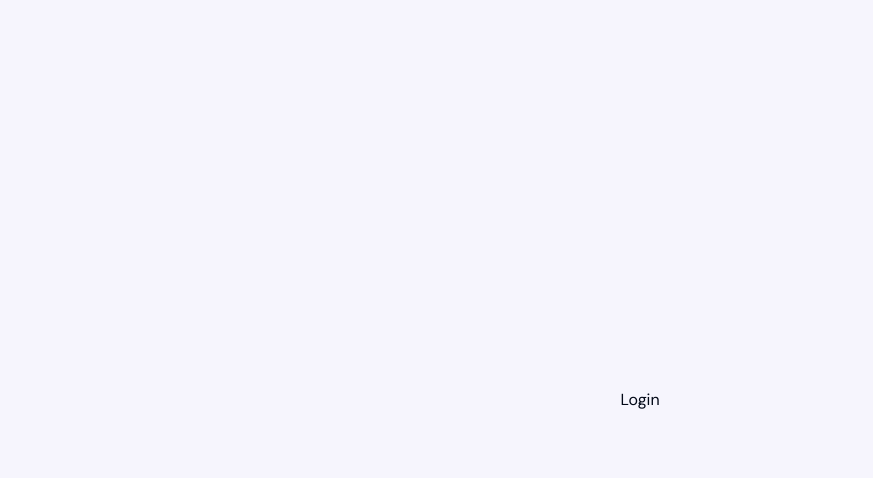
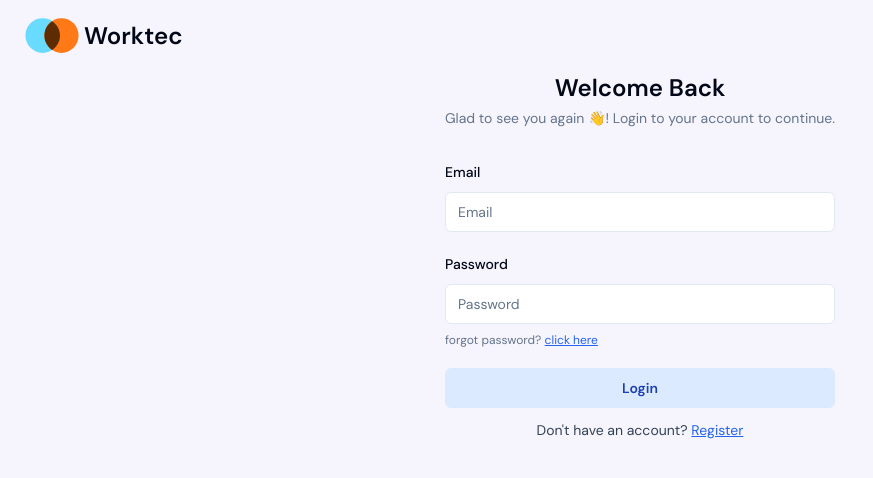
Before and after one commit to Tati-Maria/agile-tool, a React (Vite) app in the folder client/: page /login in a window 1280 px wide. Shown: the top 478 px of the page, without its empty margins (0-873 px from the left). Built offline with nearby package versions, Linux system fonts and the light colour scheme.

Commit message:
fix: layout and login page

```diff
--- /dev/null
+++ b/client/src/components/auth/login-form.tsx
@@ -0,0 +1,97 @@
+import {
+  Form,
+  FormControl,
+  FormDescription,
+  FormField,
+  FormItem,
+  FormLabel,
+  FormMessage,
+} from '@/components/ui/form';
+import { Button } from '@/components/ui/button';
+import { Input } from '@/components/ui/input';
+import { Icons } from '@/components/ui/icons';
+
+import { useForm } from 'react-hook-form';
+import { zodResolver } from '@hookform/resolvers/zod';
+import { LoginSchema, loginSchema } from '@/lib/validation/user';
+import { Link } from 'react-router-dom';
+import { Typography } from '@/components/shared';
+
+interface LoginFormProps {
+  onSubmit: (data: LoginSchema) => void;
+  isLoading?: boolean;
+}
+
+const LoginForm: React.FC<LoginFormProps> = ({ onSubmit, isLoading }) => {
+  const form = useForm<LoginSchema>({
+    resolver: zodResolver(loginSchema),
+  });
+
+  const handleSubmit = (data: LoginSchema) => {
+    onSubmit(data);
+  };
+
+  return (
+    <Form {...form}>
+      <form className='space-y-5 mt-8' onSubmit={form.handleSubmit(handleSubmit)}>
+        <FormField
+          name="email"
+          control={form.control}
+          render={({ field }) => (
+            <FormItem>
+              <FormLabel htmlFor="email">Email</FormLabel>
+              <FormControl>
+                <Input {...field} id="email" type="email" placeholder="Email" />
+              </FormControl>
+              <FormMessage />
+            </FormItem>
+          )}
+        />
+        <FormField
+          name="password"
+          control={form.control}
+          render={({ field }) => (
+            <FormItem>
+              <FormLabel htmlFor="password">Password</FormLabel>
+              <FormControl>
+                <Input
+                  {...field}
+                  id="password"
+                  type="password"
+                  placeholder="Password"
+                />
+              </FormControl>
+              <FormDescription className="text-xs">
+                forgot password?{' '}
+                <Link
+                  className="link-text text-blue-600 underline"
+                  to="/forgot-password"
+                >
+                  click here
+                </Link>
+              </FormDescription>
+              <FormMessage />
+            </FormItem>
+          )}
+        />
+        <div className="flex flex-col space-y-3">
+          <Button variant={'brand'} type="submit" disabled={isLoading}>
+            Login
+            {isLoading ||
+              (form.formState.isSubmitting && (
+                <Icons.spinner className="animate-spin h-4 w-4 ml-2" />
+              ))}
+          </Button>
+          <Typography className="text-center text-slate-700">
+            Don't have an account?{' '}
+            <Link className="link-text text-blue-600 underline" to="/register">
+              Register
+            </Link>
+          </Typography>
+        </div>
+      </form>
+    </Form>
+  );
+};
+
+export default LoginForm;
--- a/client/src/components/home/footer.tsx
+++ b/client/src/components/home/footer.tsx
@@ -2,7 +2,7 @@ import {FacebookIcon, TwitterIcon, LinkedinIcon, InstagramIcon} from "lucide-rea
 
 const Footer = () => {
   return (
-    <footer className="w-full bg-slate-900 text-white py-4">
+    <footer className="w-full bg-slate-100 py-4">
       <div className="container mx-auto px-4 flex flex-col items-center justify-center space-y-4">
         <div className="flex space-x-6">
           <a
--- a/client/src/components/home/header.tsx
+++ b/client/src/components/home/header.tsx
@@ -6,7 +6,7 @@ const Header = () => {
       <div className="flex-col-center space-y-6 h-full justify-center items-center text-center md:items-end md:text-right">
         <Heading
           level={1}
-          className="text-3xl mx-auto font-bold tracking-tighter sm:text-4xl md:text-5xl lg:text-7xl"
+          className="text-5xl mx-auto font-bold tracking-tighter sm:text-6xl md:text-7xl"
         >
           Manage Your{' '}
           <span className="bg-gradient-to-r from-primary to-icon bg-clip-text text-transparent">
--- a/client/src/components/home/navbar.tsx
+++ b/client/src/components/home/navbar.tsx
@@ -12,7 +12,7 @@ const Navbar = () => {
         <div>
           <Button
             className="border-muted hover:border-icon hover:text-icon"
-            variant={'primary'}
+            variant={'brand'}
             asChild
           >
             <Link to="/register">Sign Up</Link>
--- a/client/src/components/ui/input.tsx
+++ b/client/src/components/ui/input.tsx
@@ -11,7 +11,7 @@ const Input = React.forwardRef<HTMLInputElement, InputProps>(
       <input
         type={type}
         className={cn(
-          "flex h-10 w-full rounded-md border border-input bg-background px-3 py-2 text-sm ring-offset-background file:border-0 file:bg-transparent file:text-sm file:font-medium placeholder:text-muted-foreground focus-visible:outline-none focus-visible:ring-2 focus-visible:ring-ring focus-visible:ring-offset-2 disabled:cursor-not-allowed disabled:opacity-50",
+          "flex h-10 w-full rounded-md border border-input bg-background px-3 py-2 text-sm ring-offset-background file:border-0 file:bg-transparent file:text-sm file:font-medium placeholder:text-muted-foreground focus-visible:outline-none focus-visible:ring-2 focus-visible:ring-blue-200 focus-visible:ring-offset-2 disabled:cursor-not-allowed disabled:opacity-50",
           className
         )}
         ref={ref}
--- a/client/src/screens/_auth/auth-layout.tsx
+++ b/client/src/screens/_auth/auth-layout.tsx
@@ -1,13 +1,17 @@
+import { Logo } from "@/components/shared";
 import { Outlet } from "react-router-dom"
 
 const AuthLayout = () => {
   return (
-    <section className="h-screen bg-[#f6f5fd] grid grid-cols-1 place-items-center">
-        <div className="">
-          <Outlet />
-        </div>
+    <section className="min-h-screen bg-[#f6f5fd]">
+      <div className="max-w-7xl mx-auto px-6 py-2">
+        <Logo />
+      </div>
+      <div className="grid grid-cols-1 pb-2 place-items-center h-full">
+        <Outlet />
+      </div>
     </section>
-  )
+  );
 }
 
 export default AuthLayout;
--- a/client/src/screens/_auth/pages/login.tsx
+++ b/client/src/screens/_auth/pages/login.tsx
@@ -1,8 +1,22 @@
+import LoginForm from "@/components/auth/login-form"
+import { Heading, Typography } from "@/components/shared"
 
 
 const Login = () => {
   return (
-    <div>Login</div>
+    <section>
+      <div className="text-center space-y-1">
+        <Heading className="text-xl md:text-2xl" level={2}>
+          Welcome Back
+        </Heading>
+        <Typography className="text-slate-500">
+          Glad to see you again 👋! Login to your account to continue.
+        </Typography>
+      </div>
+      <LoginForm
+      onSubmit={() => {}}
+      />
+    </section>
   )
 }
 
--- a/client/src/screens/_root/home-layout.tsx
+++ b/client/src/screens/_root/home-layout.tsx
@@ -6,7 +6,7 @@ import { Outlet } from "react-router-dom";
 const HomeLayout = () => {
   return (
     <div
-    className="relative grid grid-cols-1 md:grid-cols-2 h-screen overflow-hidden"
+    className="relative grid grid-cols-1 md:grid-cols-2 min-h-screen overflow-hidden"
     >
       <div
         style={{ backgroundImage: 'url(/images/business.jpg' }}
```
